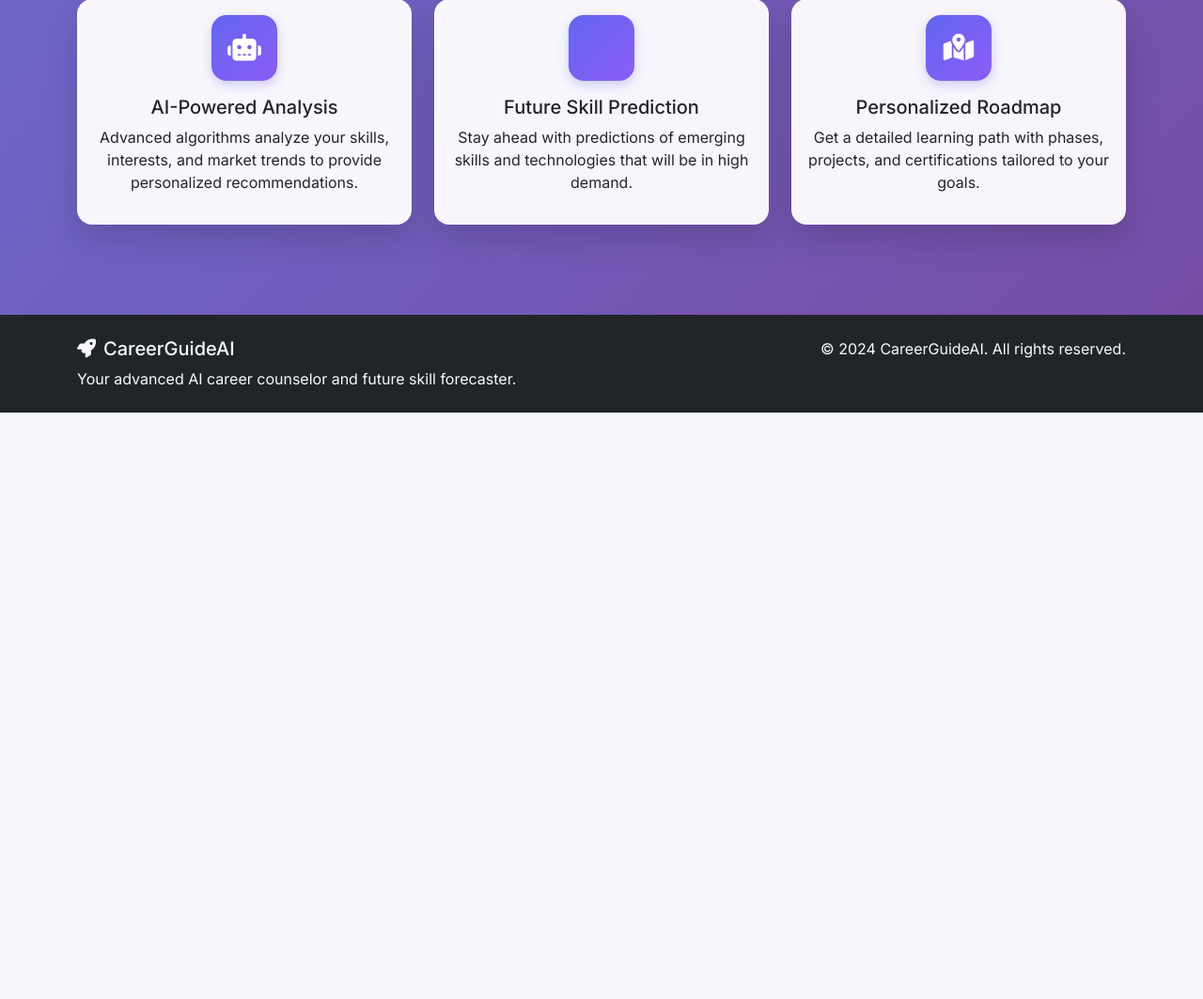
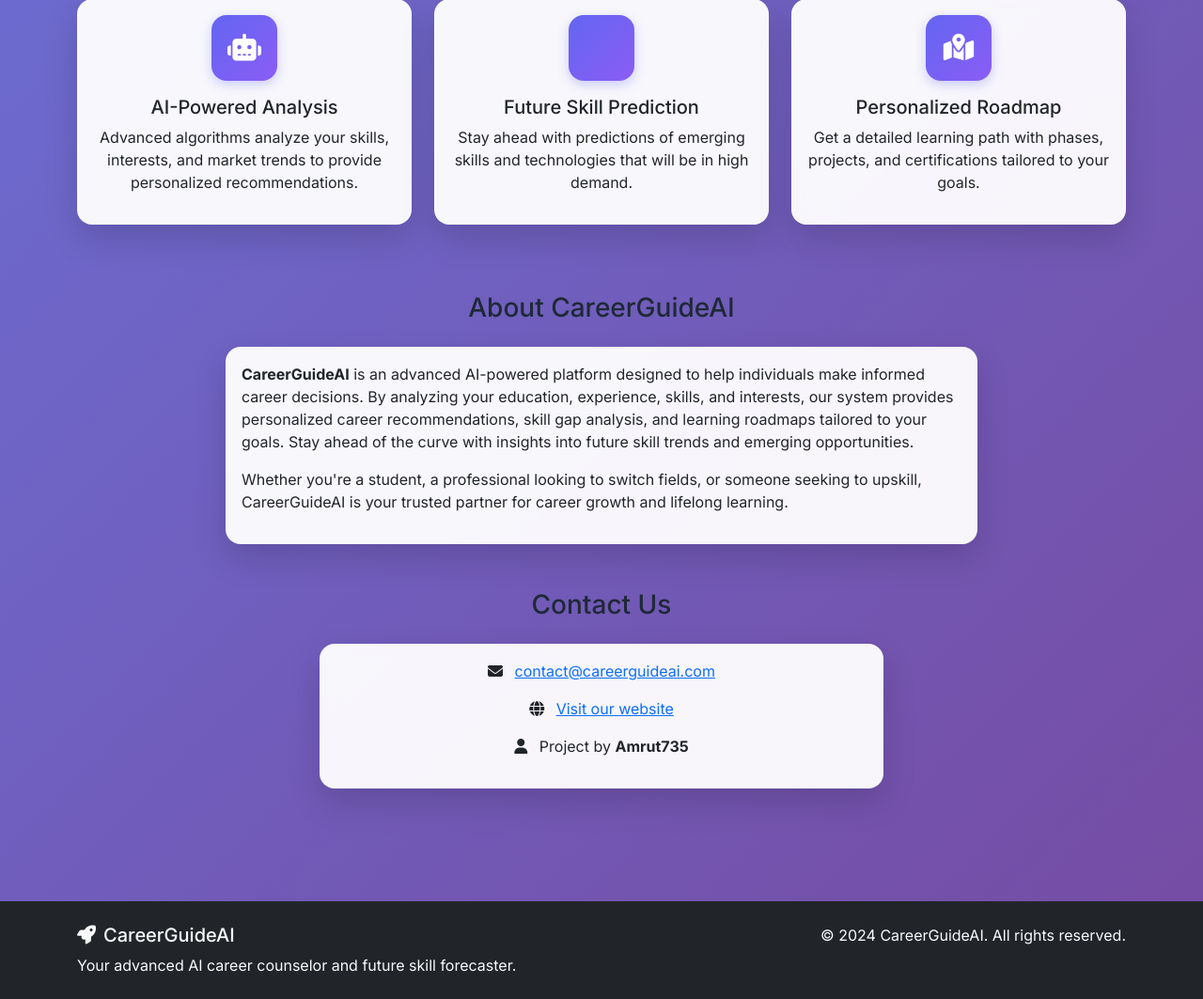
Before and after one commit to Amrut735/Career-Guide-AI, a Flask app: page / in a window 1280 px wide. Shown: the part 1438-2501 px from the top of the page at 94% size. Before the commit the page ends 1877 px from the top, so only its background shows below. Run offline with Flask 3, Linux system fonts and the light colour scheme.

Commit message:
Require all credentials before analyzing career path

```diff
--- a/templates/index.html
+++ b/templates/index.html
@@ -204,6 +204,47 @@
         </div>
     </div>
 </div>
+<!-- Features Section End -->
+
+<!-- About Section -->
+<div class="row mt-5">
+    <div class="col-12">
+        <h3 class="text-center mb-4">About CareerGuideAI</h3>
+        <div class="card mx-auto" style="max-width: 800px;">
+            <div class="card-body">
+                <p>
+                    <strong>CareerGuideAI</strong> is an advanced AI-powered platform designed to help individuals make informed career decisions. By analyzing your education, experience, skills, and interests, our system provides personalized career recommendations, skill gap analysis, and learning roadmaps tailored to your goals. Stay ahead of the curve with insights into future skill trends and emerging opportunities.
+                </p>
+                <p>
+                    Whether you're a student, a professional looking to switch fields, or someone seeking to upskill, CareerGuideAI is your trusted partner for career growth and lifelong learning.
+                </p>
+            </div>
+        </div>
+    </div>
+</div>
+
+<!-- Contact Info Section -->
+<div class="row mt-5 mb-5">
+    <div class="col-12">
+        <h3 class="text-center mb-4">Contact Us</h3>
+        <div class="card mx-auto" style="max-width: 600px;">
+            <div class="card-body text-center">
+                <p>
+                    <i class="fas fa-envelope me-2"></i>
+                    <a href="mailto:contact@careerguideai.com">contact@careerguideai.com</a>
+                </p>
+                <p>
+                    <i class="fas fa-globe me-2"></i>
+                    <a href="https://career-guide-ai-2.onrender.com" target="_blank">Visit our website</a>
+                </p>
+                <p>
+                    <i class="fas fa-user me-2"></i>
+                    Project by <strong>Amrut735</strong>
+                </p>
+            </div>
+        </div>
+    </div>
+</div>
 {% endblock %}
 
 {% block extra_js %}
@@ -315,20 +356,25 @@ $(document).ready(function() {
     // Form submission
     $('#careerForm').on('submit', function(e) {
         e.preventDefault();
-
+        // Validate required fields
+        const name = $('#name').val().trim();
+        const education = $('#education').val();
+        const experience = $('#experience').val();
+        if (!name || !education || !experience || skills.length === 0 || interests.length === 0) {
+            alert('Please fill in all required fields: Name, Education, Experience, at least one Skill, and at least one Interest.');
+            return;
+        }
         const formData = {
-            name: $('#name').val(),
-            education: $('#education').val(),
-            experience: $('#experience').val(),
+            name: name,
+            education: education,
+            experience: experience,
             skills: skills,
             interests: interests,
             learning_style: $('#learningStyle').val()
         };
-
         // Show loading
         $('#loading').addClass('show');
         $('#analyzeBtn').prop('disabled', true);
-
         // Submit analysis
         $.ajax({
             url: '/analyze',
```
